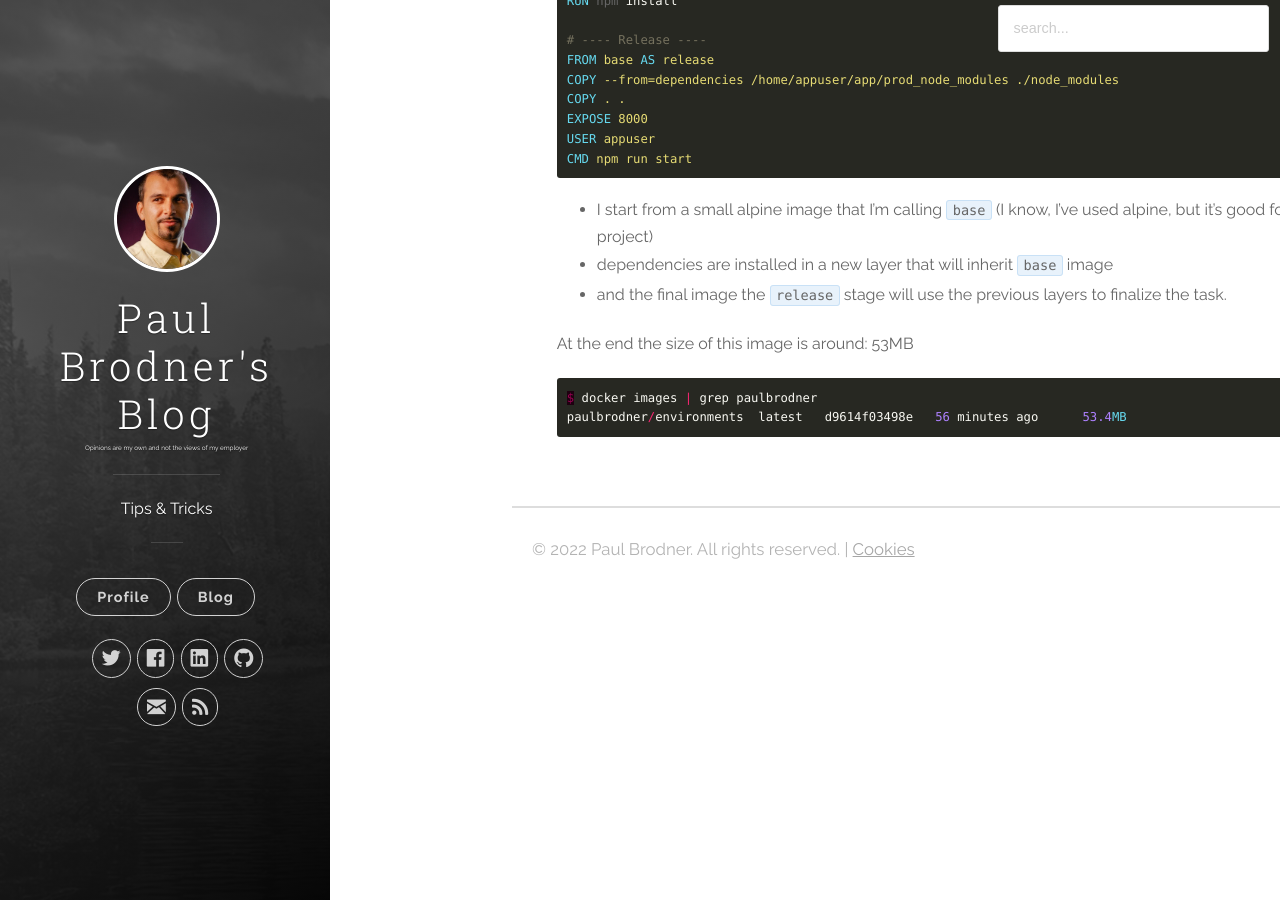
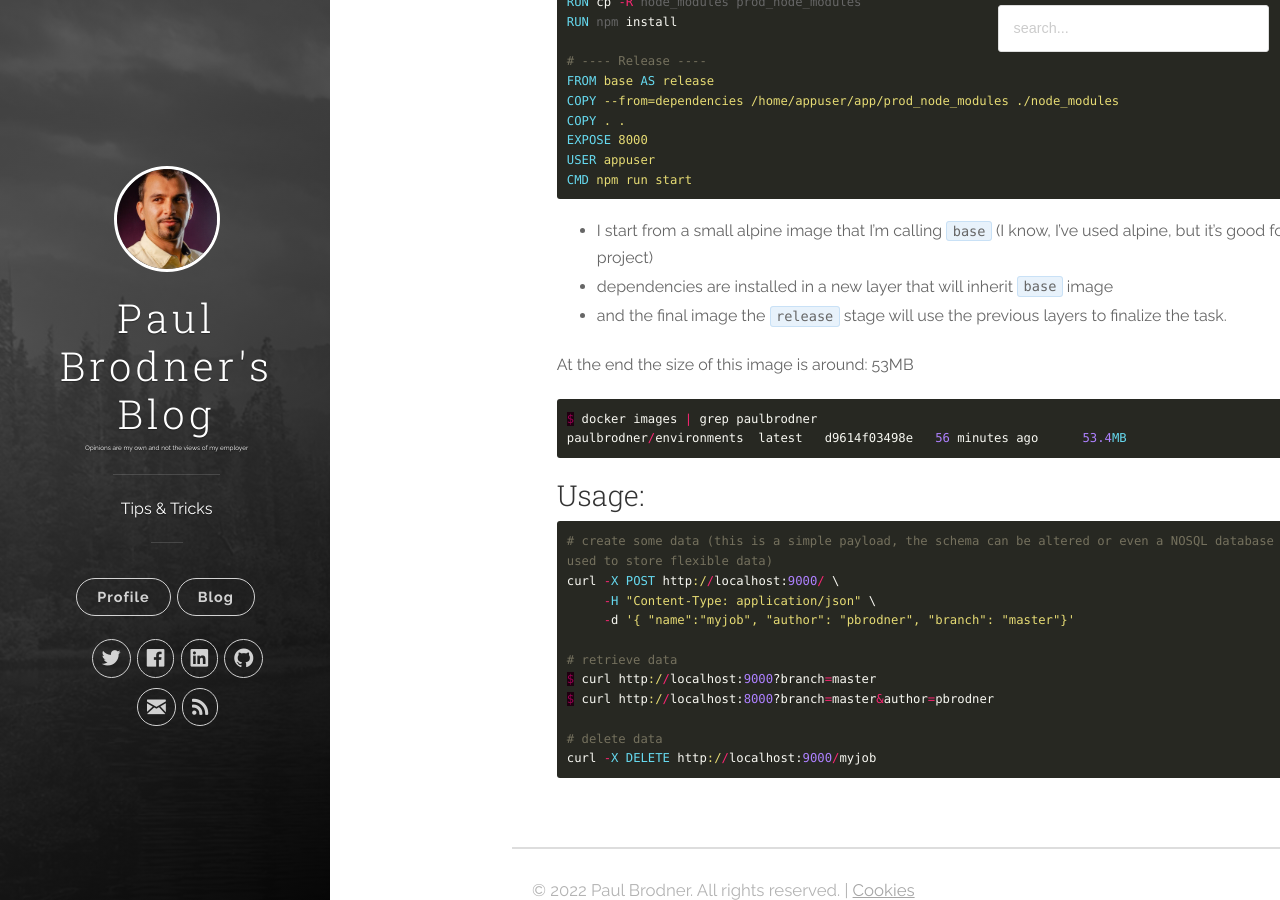
Before and after one commit to paulbrodner/paulbrodner.github.io, a Jekyll site: the page built from _posts/2022-05-06-sqlite-and-nodejs-for-storing-test-metadata.md, in a window 1280 px wide and 900 px high, scrolled down 2001 px. Built offline with Jekyll 4.4.1, drawn with Linux system fonts in a browser that asks for light colours; comment, search, counter and statistics services are not loaded.

Commit message:
adding usage

````diff
--- a/_posts/2022-05-06-sqlite-and-nodejs-for-storing-test-metadata.md
+++ b/_posts/2022-05-06-sqlite-and-nodejs-for-storing-test-metadata.md
@@ -16,7 +16,7 @@ We can take this information from CI or other tools but sometimes these doesn't
 I would like to have a simple REST API that will digest some information that I send to them and store it a database.
 >If you want to see the code, check this out: [api_node_template](https://github.com/paulbrodner/api_node_template)
 
-#### Functionalities:
+### Functionalities:
 * 1) REST API with CRUD capabilities -> simple as it gets
 * 2) can store data to a database
 * 3) can display data into a simple dashboard
@@ -100,3 +100,19 @@ At the end the size of this image is around: 53MB
 $ docker images | grep paulbrodner
 paulbrodner/environments  latest   d9614f03498e   56 minutes ago      53.4MB
 ```
+
+### Usage:
+
+```ruby
+# create some data (this is a simple payload, the schema can be altered or even a NOSQL database can be used to store flexible data)
+curl -X POST http://localhost:9000/ \
+     -H "Content-Type: application/json" \
+     -d '{ "name":"myjob", "author": "pbrodner", "branch": "master"}'
+
+# retrieve data
+$ curl http://localhost:9000?branch=master
+$ curl http://localhost:8000?branch=master&author=pbrodner
+
+# delete data
+curl -X DELETE http://localhost:9000/myjob
+```
````
